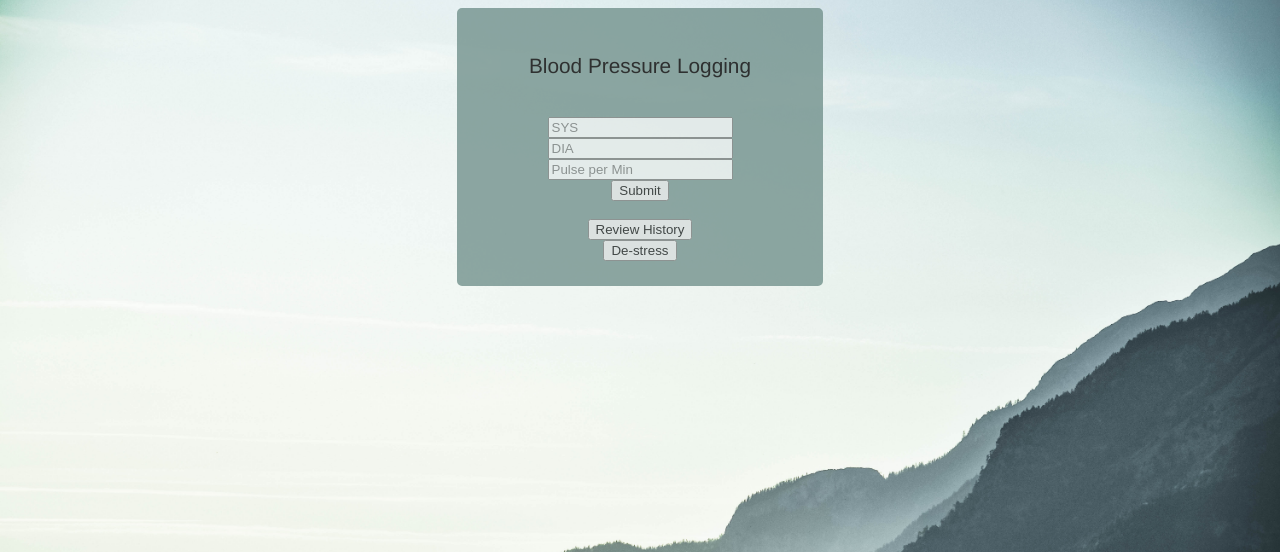
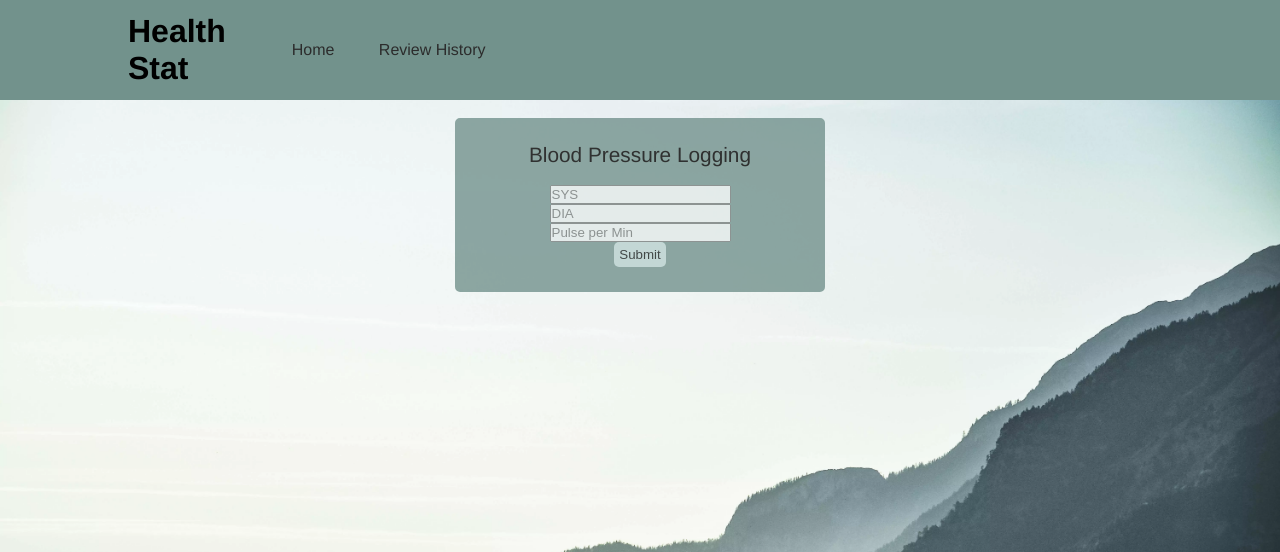
Before and after one commit to ZackeryJBrown/health_stat, a PHP site: page / in a window 1280 px wide. Shown: the top 552 px of the page. Run offline with PHP 8.4, Linux system fonts and the light colour scheme.

Commit message:
UI Changes and Optimizations

```diff
--- a/index.php
+++ b/index.php
@@ -2,10 +2,10 @@
 <html>
 
 
-<meta
-	name="viewport" content="width=device-width, initial-scale=1.0"
-	charset="UTF-8"
->
+<meta charset="UTF-8">
+	<!--below is the mobile display scaling-->
+	<meta name="viewport" content="width=device-width, initial-scale=1.0">
+	<meta http-equiv="X-UA-Compatible" content="ie=edge">
 
 <head>
 	<link rel="apple-touch-icon" sizes="180x180" href="favicon/apple-touch-icon.png">
@@ -17,12 +17,28 @@
 	<script src="includes/jquery.min.js"></script>
 </head>
 
+<header class="navcontainer">
+
+            <h1 class="logo">Health Stat</h1>
+
+        <nav class="container">
+            <ul>
+                <li><a href="index.php">Home</a></li>
+                <li><a href="graphs.php">Review History</a></li>
+
+
+
+			</ul>
+        </nav>
+</header>
+
 
 <title>
 	Health Stat
 </title>
 
 <body>
+	<br>
 	<div id="formcontainer" class="center, opacity">
 	<p>Blood Pressure Logging</p>
 		<br>
@@ -34,16 +50,7 @@
 			<br>
 			<input type="number" id="pulsefield" placeholder="Pulse per Min" /input>
 			<br>
-			<input type="submit" id="submitbutton" value="Submit" /input>
-
-			<br>
-			<br>
-
-			<!--add an image to src to make it a clickable image-->
-			<button src='' onClick="location.href='graphs.php'" type="button">Review History</button>
-			<br>
-			<!--make a page with some weird avant-garde stuff that's fun to play with-->
-			<button onClick="location.href=''" type="button">De-stress</button>
+			<input type="submit" id="submitbutton" value="Submit" class="clickables" /input>
 			</form>
 		</div>
 
--- a/styles/styles.css
+++ b/styles/styles.css
@@ -1,11 +1,30 @@
+* {
+  text-decoration: none;
+  margin: 0;
+  padding: 0;
+}
+
 html {
-    background: url(mountainbackgroundright.jpg) center no-repeat fixed;
+  background: url(mountain.webp) center no-repeat fixed, url(mountainbackgroundright.jpg) center no-repeat fixed;
   background-size: cover;
 }
 
 body {
   font-family: Helvetica, Arial, sans-serif;
   font-size: 100%;
+}
+
+.clickables {
+  background-color: rgba(224, 244, 244, 0.8);
+  padding: 5px;
+  border: none;
+  border-radius: 5px;
+  cursor: pointer;
+  transition: all 0.3s ease 0s;
+}
+
+.clickables:hover {
+  background-color: rgb(224, 244, 244);
 }
 
 p {
@@ -31,7 +50,7 @@ table {
   opacity: 0.8;
 }
 
-.hidden{
+.hidden {
   visibility: hidden;
 }
 
@@ -43,5 +62,61 @@ table {
   padding: 10px;
   margin: auto;
   text-align: center;
+}
 
+svg {
+  background: #fff;
 }
+
+rect {
+  fill: aqua;
+  stroke-width: 1px;
+  stroke: #fff;
+}
+
+.navcontainer {
+  display: flex;
+  flex-direction: row;
+  flex-wrap: nowrap;
+  justify-content: space-between;
+  align-items: center;
+  padding: 0 10%;
+  background-color: #72928c;
+}
+
+.logo {
+  background-color: #72928c;
+}
+
+.logo h1 {
+  background-color: #72928c;
+}
+
+nav {
+  width: 100%;
+  height: 100px;
+  background-color: #72928c;
+}
+
+ul {
+  background-color: #72928c;
+}
+
+ul li {
+  background-color: #72928c;
+  list-style: none;
+  display: inline-block;
+  line-height: 100px;
+}
+
+ul li a {
+  color: #2c2c2c;
+  display: inline-block;
+  transition: all 0.3s ease 0s;
+  padding: 0 20px;
+  background-color: #72928c;
+}
+
+ul li a:hover {
+  background-color: rgb(224, 244, 244);
+}/*# sourceMappingURL=styles.css.map */
--- /dev/null
+++ b/styles/styles.scss
@@ -0,0 +1,131 @@
+$navBackground: #72928c;
+$clickHover: rgba(224, 244, 244, 1);
+$clickableBackground: rgba(224, 244, 244, .8);
+
+*{
+    text-decoration: none;
+    margin: 0;
+    padding: 0;
+}
+
+html {
+    background:
+        url(mountain.webp) center no-repeat fixed,
+        url(mountainbackgroundright.jpg) center no-repeat fixed;
+    background-size: cover;
+}
+
+body {
+    font-family: Helvetica, Arial, sans-serif;
+    font-size: 100%;
+}
+
+.clickables {
+    background-color: $clickableBackground;
+    padding: 5px;
+    border: none;
+    border-radius: 5px;
+    cursor: pointer;
+    transition: all 0.3s ease 0s;
+
+}
+
+.clickables:hover {
+    background-color: $clickHover;
+}
+
+p {
+    font-size: 1.3em;
+    align-self: center;
+}
+
+table, td, th {
+    border: 1px solid;
+  }
+
+table {
+    border-collapse: collapse;
+  }
+
+.center {
+    display: flex;
+    justify-content: center;
+    align-items: center;
+}
+
+.opacity {
+    opacity: 0.8;
+}
+
+.hidden{
+    visibility: hidden;
+}
+
+#formcontainer {
+    background-color: $navBackground;
+    width: 25%;
+    border: 15px solid $navBackground;
+    border-radius: 5px;
+    padding: 10px;
+    margin: auto;
+    text-align: center;
+
+}
+
+svg {
+    background: #fff;
+}
+
+rect {
+    fill:aqua;
+    stroke-width: 1px;
+    stroke:#fff;
+}
+
+.navcontainer {
+    display: flex;
+    flex-direction: row;
+    flex-wrap: nowrap;
+    justify-content: space-between;
+    align-items: center;
+    padding: 0 10%;
+    background-color: $navBackground;
+}
+
+.logo {
+    background-color: $navBackground;
+}
+
+.logo h1 {
+    background-color: $navBackground;
+}
+
+nav {
+    width: 100%;
+    height: 100px;
+    background-color: $navBackground;
+}
+
+ul {
+    background-color: $navBackground;
+}
+
+ul li {
+    background-color: $navBackground;
+    list-style: none;
+    display: inline-block;
+    line-height: 100px;
+}
+
+ul li a {
+    color: #2c2c2c;
+    display: inline-block;
+    transition: all 0.3s ease 0s;
+    padding: 0 20px;
+    background-color: $navBackground;
+
+}
+
+ul li a:hover{
+    background-color: $clickHover;
+}
```
Also changed, not shown: graphs.js (+77 -1 lines), graphs.php (+23 -2 lines), styles/mountain.webp (added), styles/mountainbackgroundright.jpg, 1 other file. Lines whose indentation alone changed are shown as unchanged.
